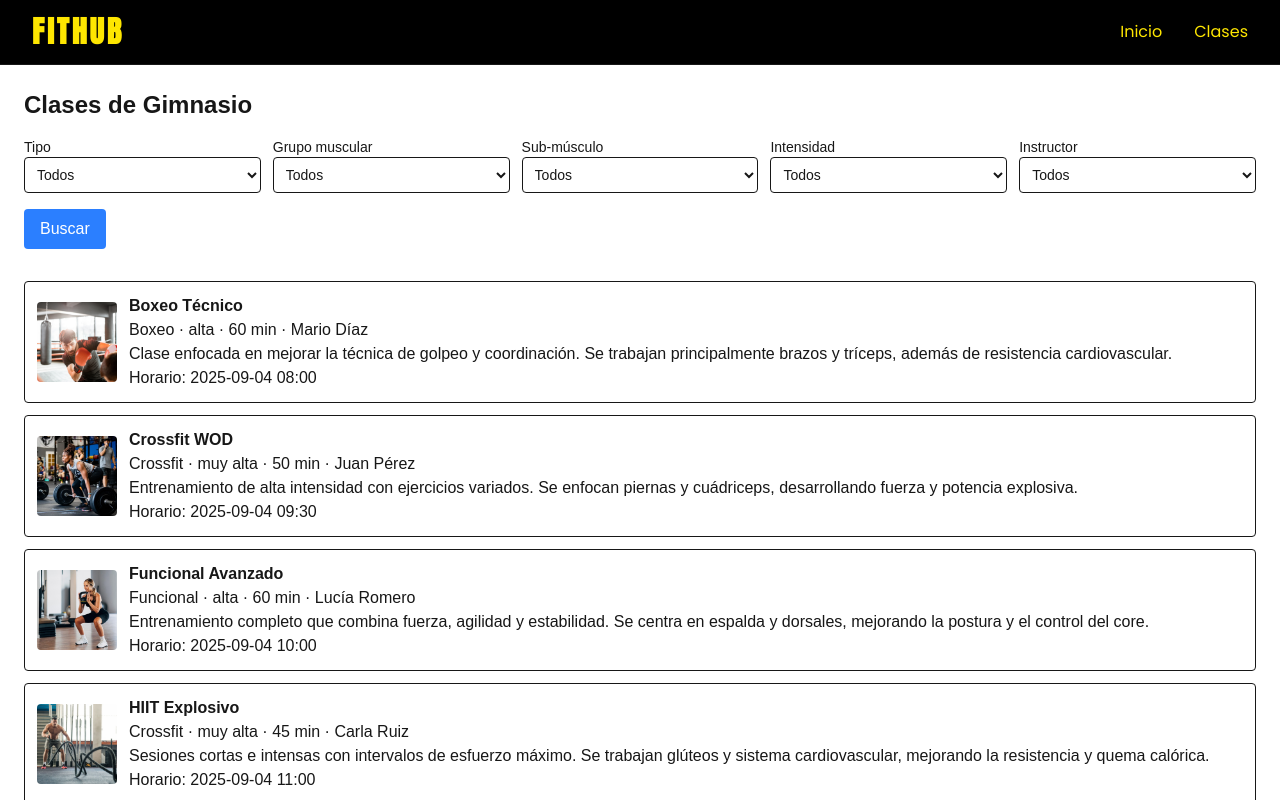
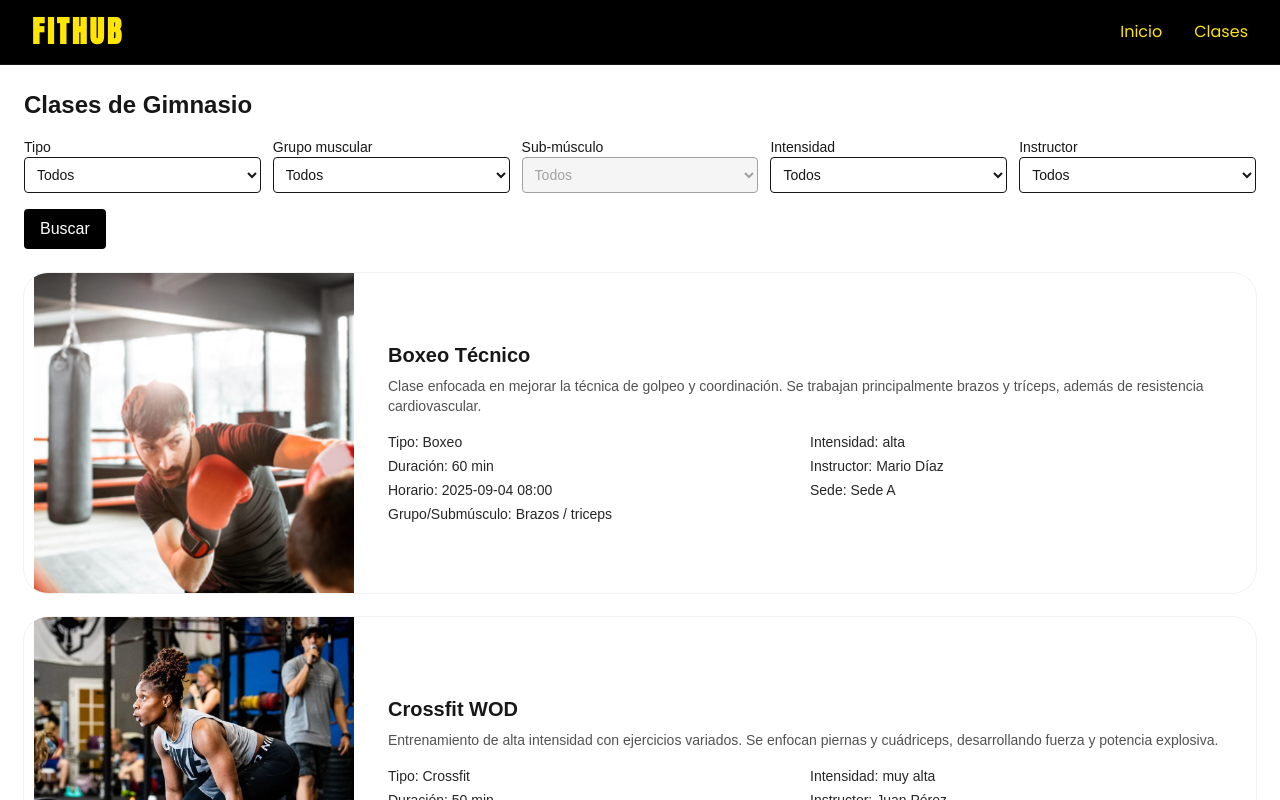
Before and after one commit to fithubhenry/FitHub, a Next.js app in the folder front/: page /clases in a window 1280 px wide. Shown: the top 800 px of the page. Built offline with nearby package versions, Linux system fonts and the light colour scheme.

Commit message:
sume el boton reiniciar filtro

```diff
--- a/front/src/components/ClasesView/ClasesView.tsx
+++ b/front/src/components/ClasesView/ClasesView.tsx
@@ -1,158 +1,243 @@
-'use client';
+"use client";
+import Image from "next/image";
+import { useEffect, useMemo, useState } from "react";
+import { preloadClases } from "@/helpers/preloadClases";
+import { IClase } from "@/types";
 
-import { useEffect, useState } from 'react';
-import { preloadClases } from '@/helpers/preloadClases';
-import { IClase } from '@/types';
+type Filters = {
+  tipo: string;
+  grupo_musculo: string;
+  sub_musculo: string;
+  intensidad: string;
+  instructor: string;
+};
+
+const INITIAL_FILTERS: Filters = {
+  tipo: "",
+  grupo_musculo: "",
+  sub_musculo: "",
+  intensidad: "",
+  instructor: "",
+};
+
+const SELECTS: { key: keyof Filters; label: string }[] = [
+  { key: "tipo", label: "Tipo" },
+  { key: "grupo_musculo", label: "Grupo muscular" },
+  { key: "sub_musculo", label: "Sub-músculo" },
+  { key: "intensidad", label: "Intensidad" },
+  { key: "instructor", label: "Instructor" },
+];
 
 export default function ClasesView() {
-  const [filters, setFilters] = useState({
-    tipo: '',
-    grupo_musculo: '',
-    sub_musculo: '',
-    intensidad: '',
-    instructor: ''
-  });
-
+  const [filters, setFilters] = useState<Filters>(INITIAL_FILTERS);
+  const [allClases, setAllClases] = useState<IClase[]>([]);
   const [resultados, setResultados] = useState<IClase[]>([]);
-  const [allClases, setAllClases] = useState<IClase[]>([]);
   const [loading, setLoading] = useState(false);
 
-  // genera valores únicos para selects
-  const uniqueOptions = (field: keyof IClase) =>
-    Array.from(new Set(allClases.map(a => a[field]).filter(Boolean)));
+  // ¿hay filtros activos?
+  const hasFilters = useMemo(
+    () => Object.values(filters).some(Boolean),
+    [filters]
+  );
 
-  // opciones dependientes de grupo_musculo → sub_musculo
-  const subMusculoOptions = () => {
-    if (!filters.grupo_musculo) return uniqueOptions('sub_musculo');
-    return Array.from(
-      new Set(
-        allClases
-          .filter(a => a.grupo_musculo === filters.grupo_musculo)
-          .map(a => a.sub_musculo)
-          .filter(Boolean)
+  // opciones únicas (como string)
+  const uniques = (arr: unknown[]) =>
+    [...new Set(arr.map(String).filter(Boolean))];
+
+  type OptionMap = {
+    tipo: string[];
+    grupo_musculo: string[];
+    sub_musculo: string[];
+    intensidad: string[];
+    instructor: string[];
+  };
+
+  // opciones para cada select (sub_musculo depende del grupo_musculo)
+  const options: OptionMap = useMemo(() => {
+    const base: OptionMap = {
+      tipo: uniques(allClases.map((a) => a.tipo)),
+      grupo_musculo: uniques(allClases.map((a) => a.grupo_musculo)),
+      intensidad: uniques(allClases.map((a) => a.intensidad)),
+      instructor: uniques(allClases.map((a) => a.instructor)),
+      sub_musculo: uniques(
+        (filters.grupo_musculo
+          ? allClases.filter((a) => a.grupo_musculo === filters.grupo_musculo)
+          : allClases
+        ).map((a) => a.sub_musculo)
+      ),
+    };
+    return base;
+  }, [allClases, filters.grupo_musculo]);
+
+  // aplica todos los filtros dinámicamente
+  const applyFilters = (data: IClase[]) =>
+    data.filter((a) =>
+      (Object.keys(filters) as (keyof Filters)[]).every(
+        (k) => !filters[k] || String((a as any)[k]) === filters[k]
       )
     );
+
+  // simulación de búsqueda (con fallback a todo si no hay resultados)
+  const buscar = async () => {
+    setLoading(true);
+    await new Promise((r) => setTimeout(r, 300));
+    const data = applyFilters(preloadClases);
+    setResultados(
+      data.length ? data : allClases.length ? allClases : preloadClases
+    );
+    if (!allClases.length) setAllClases(preloadClases);
+    setLoading(false);
   };
 
-  // simulamos la búsqueda (mock)
-  const buscar = async () => {
-    setLoading(true);
-    try {
-      await new Promise(res => setTimeout(res, 300)); // simula delay
-
-      let data = preloadClases;
-
-      data = data.filter(act =>
-        (!filters.tipo || act.tipo === filters.tipo) &&
-        (!filters.grupo_musculo || act.grupo_musculo === filters.grupo_musculo) &&
-        (!filters.sub_musculo || act.sub_musculo === filters.sub_musculo) &&
-        (!filters.intensidad || act.intensidad === filters.intensidad) &&
-        (!filters.instructor || act.instructor === filters.instructor)
-      );
-
-      setResultados(data);
-
-      if (allClases.length === 0) setAllClases(preloadClases);
-    } catch (err) {
-      console.error('Error en mock:', err);
-      setResultados([]);
-    } finally {
-      setLoading(false);
-    }
+  const resetFilters = () => {
+    setFilters(INITIAL_FILTERS);
+    setResultados(allClases.length ? allClases : preloadClases);
   };
 
+  // carga inicial
   useEffect(() => {
-    buscar();
+    setAllClases(preloadClases);
+    setResultados(preloadClases);
   }, []);
+
+  // si todos vacíos → mostrar todo
+  useEffect(() => {
+    if (Object.values(filters).every((v) => !v))
+      setResultados(allClases.length ? allClases : preloadClases);
+  }, [filters, allClases]);
 
   return (
     <div className="p-6 space-y-4">
       <h1 className="text-2xl font-bold">Clases de Gimnasio</h1>
 
+      {/* Selects compactos */}
       <div className="grid grid-cols-2 md:grid-cols-5 gap-3">
+        {SELECTS.map(({ key, label }) => (
           <Select
-          label="Tipo"
-          value={filters.tipo}
-          onChange={v => setFilters(f => ({ ...f, tipo: v, sub_musculo: '' }))}
-          options={['', ...uniqueOptions('tipo')]}
+            key={key}
+            label={label}
+            value={filters[key]}
+            onChange={(v: string) =>
+              setFilters((f) => ({
+                ...f,
+                [key]: v,
+                ...(key === "grupo_musculo" || key === "tipo"
+                  ? { sub_musculo: "" }
+                  : {}),
+              }))
+            }
+            options={["", ...options[key]]}
+            disabled={key === "sub_musculo" && !filters.grupo_musculo}
           />
-        <Select
-          label="Grupo muscular"
-          value={filters.grupo_musculo}
-          onChange={v => setFilters(f => ({ ...f, grupo_musculo: v, sub_musculo: '' }))}
-          options={['', ...uniqueOptions('grupo_musculo')]}
-        />
-        <Select
-          label="Sub-músculo"
-          value={filters.sub_musculo}
-          onChange={v => setFilters(f => ({ ...f, sub_musculo: v }))}
-          options={['', ...subMusculoOptions()]}
-        />
-        <Select
-          label="Intensidad"
-          value={filters.intensidad}
-          onChange={v => setFilters(f => ({ ...f, intensidad: v }))}
-          options={['', ...uniqueOptions('intensidad')]}
-        />
-        <Select
-          label="Instructor"
-          value={filters.instructor}
-          onChange={v => setFilters(f => ({ ...f, instructor: v }))}
-          options={['', ...uniqueOptions('instructor')]}
-        />
+        ))}
       </div>
 
+      <div className="flex items-center gap-3">
         <button
-        className="px-4 py-2 bg-blue-500 text-white rounded"
+          className="px-4 py-2 bg-black text-white rounded"
           onClick={buscar}
+          disabled={loading}
         >
-        Buscar
+          {loading ? "Buscando…" : "Buscar"}
         </button>
+
+        {hasFilters && (
+          <button
+            onClick={resetFilters}
+            className="px-4 py-2 rounded border border-neutral-300 hover:bg-neutral-50"
+          >
+            Reiniciar filtros
+          </button>
+        )}
+      </div>
 
       {loading && <p>Cargando...</p>}
       {!loading && resultados.length === 0 && <p>No hay resultados</p>}
 
-      <ul className="space-y-3 mt-4">
-        {resultados.map(act => (
-          <li
+      {/* Cards horizontales: imagen sin recorte y altura limitada (sin “huecos”) */}
+      <section className="mt-6 space-y-6">
+        {resultados.map((act) => (
+          <article
             key={act.id}
-            className="p-3 border rounded flex items-center gap-3"
+            className="grid grid-cols-1 md:grid-cols-[minmax(280px,340px)_1fr] rounded-3xl bg-white ring-1 ring-black/5 overflow-hidden"
           >
-            <img
-              src={act.image}
+            <div className="p-0 flex justify-center">
+              <Image
+                src={`/${String(act.image).replace(/^\//, "")}`}
                 alt={act.nombre}
-              className="w-20 h-20 object-cover rounded"
+                width={1200}
+                height={800}
+                className="block w-auto h-auto max-h-[320px] object-contain"
+                sizes="(max-width: 768px) 100vw, 340px"
+                priority={false}
               />
-            <div>
-              <h3 className="font-semibold">{act.nombre}</h3>
-              <p>
-                {act.tipo} · {act.intensidad} · {act.duracion} · {act.instructor}
-              </p>
-              <p>{act.descripcion}</p>
-              <p>Horario: {act.horario}</p>
             </div>
-          </li>
+
+            <div className="p-5 md:p-6 flex flex-col justify-center gap-2">
+              <h3 className="text-xl font-semibold leading-tight">
+                {act.nombre}
+              </h3>
+              <p className="text-sm text-neutral-600">{act.descripcion}</p>
+
+              <div className="grid grid-cols-1 sm:grid-cols-2 gap-y-1 text-sm text-neutral-800 mt-2">
+                <Meta k="Tipo" v={act.tipo} />
+                <Meta k="Intensidad" v={act.intensidad} />
+                <Meta k="Duración" v={act.duracion} />
+                <Meta k="Instructor" v={act.instructor} />
+                <Meta k="Horario" v={act.horario} />
+                <Meta k="Sede" v={act.sede} />
+                <Meta
+                  k="Grupo/Submúsculo"
+                  v={`${act.grupo_musculo} / ${act.sub_musculo}`}
+                  span
+                />
+              </div>
+            </div>
+          </article>
         ))}
-      </ul>
+      </section>
     </div>
   );
 }
 
-function Select({ label, value, onChange, options }: any) {
+/* ---------- UI pequeños y reutilizables ---------- */
+
+function Select({
+  label,
+  value,
+  onChange,
+  options,
+  disabled = false,
+}: {
+  label: string;
+  value: string;
+  onChange: (v: string) => void;
+  options: string[];
+  disabled?: boolean;
+}) {
   return (
     <label className="flex flex-col text-sm">
       {label}
       <select
-        className="p-2 border rounded"
+        className="p-2 border rounded disabled:bg-neutral-100 disabled:text-neutral-400"
         value={value}
-        onChange={e => onChange(e.target.value)}
+        onChange={(e) => onChange(e.target.value)}
+        disabled={disabled}
       >
-        {options.map((o: string) => (
-          <option key={o} value={o}>
-            {o || 'Todos'}
+        {options.map((o) => (
+          <option key={o || "todos"} value={o}>
+            {o || "Todos"}
           </option>
         ))}
       </select>
     </label>
   );
 }
+
+function Meta({ k, v, span = false }: { k: string; v: string; span?: boolean }) {
+  return (
+    <p className={span ? "sm:col-span-2" : ""}>
+      <span className="font-medium">{k}:</span> {v}
+    </p>
+  );
+}
```
Lines whose indentation alone changed are shown as unchanged.
